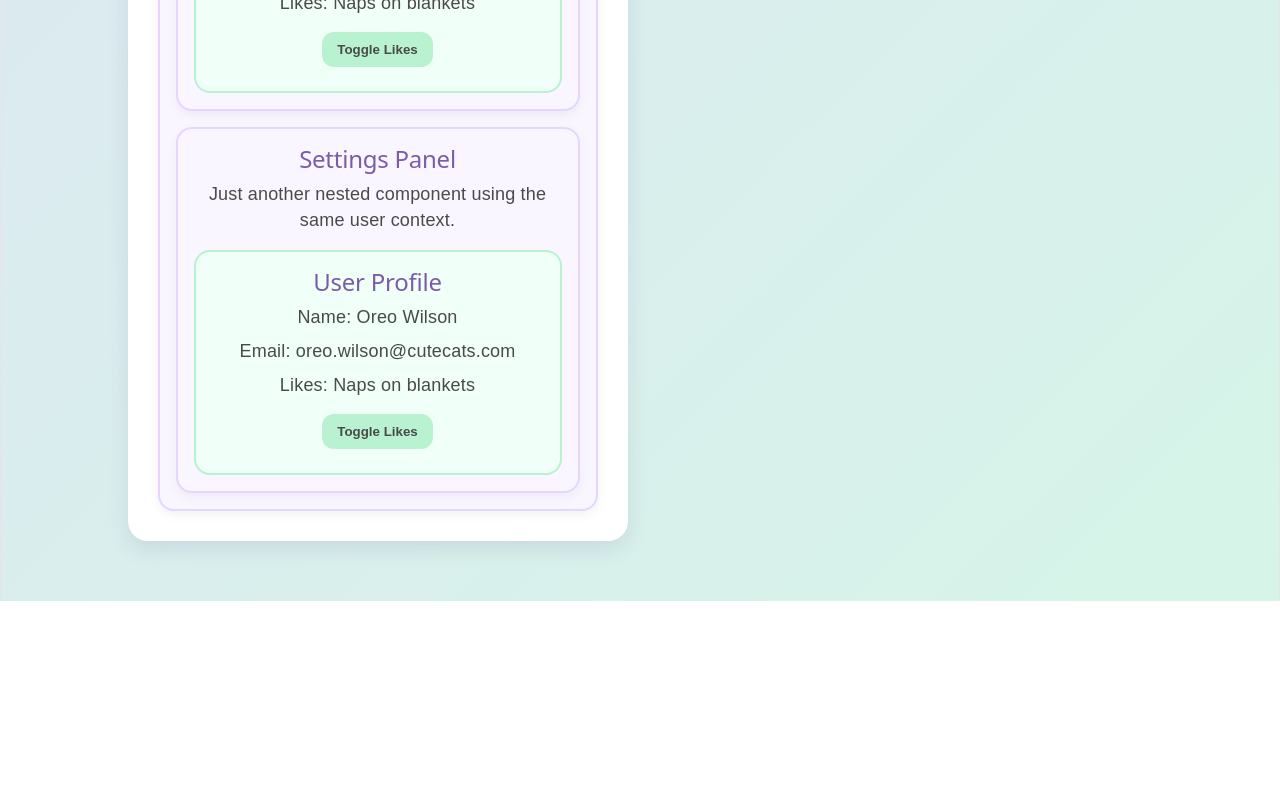
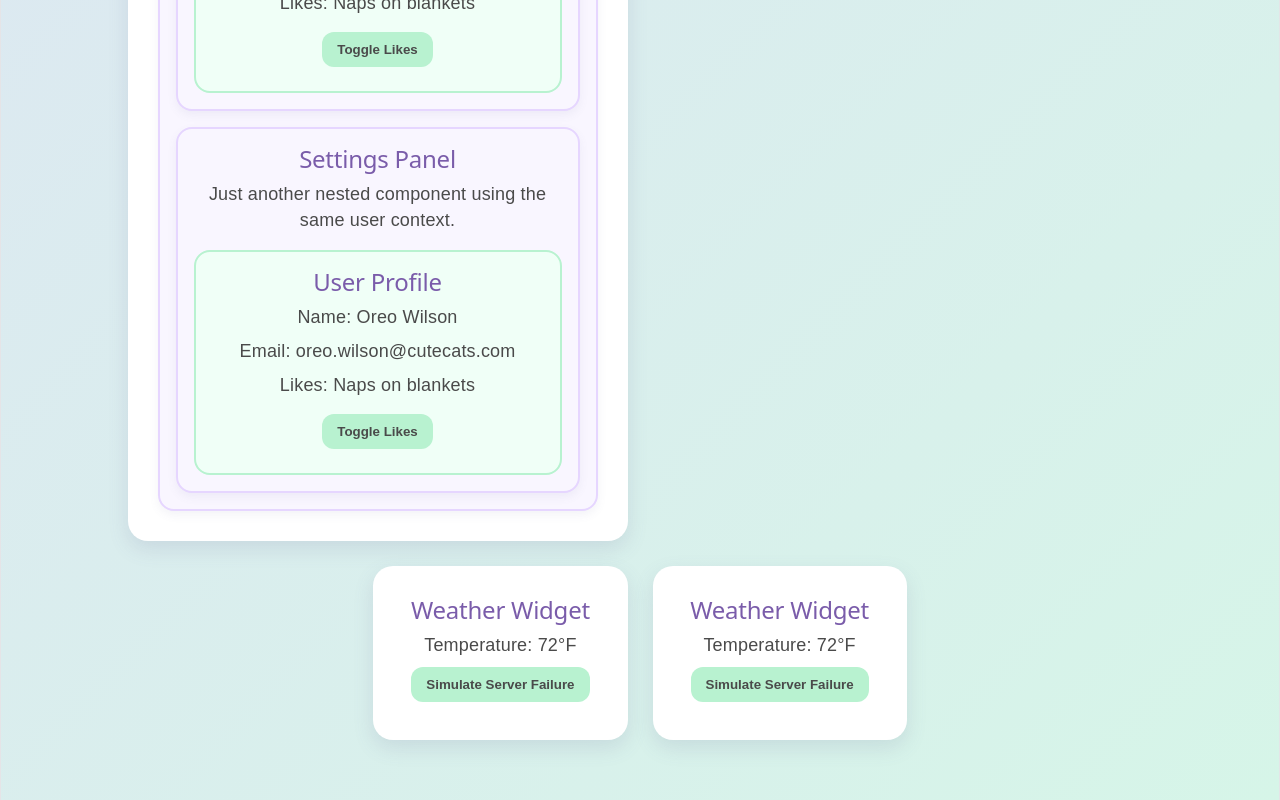
Before and after one commit to cuwilson/AD312-S26-React-App, a React (Vite) app in the folder portfolio-app/: page / in a window 1280 px wide. Shown: the part 3430-4230 px from the top of the page. Before the commit the page ends 4031 px from the top, so only its background shows below. Built offline with nearby package versions, Linux system fonts and the light colour scheme.

Commit message:
add error boundary

```diff
--- /dev/null
+++ b/portfolio-app/src/components/BrokenWidget.tsx
@@ -0,0 +1,22 @@
+import { useState } from "react"
+
+function BrokenWidget() {
+  const [crash, setCrash] = useState(false)
+
+  if (crash) {
+    throw new Error("Weather service returned corrupted data")
+  }
+
+  return (
+    <div className="container">
+      <h2>Weather Widget</h2>
+      <p>Temperature: 72°F</p>
+
+      <button onClick={() => setCrash(true)}>
+        Simulate Server Failure
+      </button>
+    </div>
+  )
+}
+
+export default BrokenWidget
--- /dev/null
+++ b/portfolio-app/src/components/ErrorBoundary.tsx
@@ -0,0 +1,41 @@
+import { Component, type ReactNode } from "react"
+
+type ErrorBoundaryProps = {
+  children: ReactNode
+}
+
+type ErrorBoundaryState = {
+  hasError: boolean
+}
+
+class ErrorBoundary extends Component<ErrorBoundaryProps, ErrorBoundaryState> {
+  constructor(props: ErrorBoundaryProps) {
+    super(props)
+
+    this.state = {
+      hasError: false,
+    }
+  }
+
+  static getDerivedStateFromError() {
+    return {
+      hasError: true,
+    }
+  }
+
+  render() {
+    if (this.state.hasError) {
+      return (
+        <div className="container">
+          <h2>Widget Unavailable</h2>
+          <p>Something went wrong</p>
+          <p>but the rest of the app is still working.</p>
+        </div>
+      )
+    }
+
+    return this.props.children
+  }
+}
+
+export default ErrorBoundary
--- a/portfolio-app/src/pages/Home.tsx
+++ b/portfolio-app/src/pages/Home.tsx
@@ -6,6 +6,8 @@ import ShoppingList from '../components/ShoppingListWithImmer'
 import UserProfileWithImmer from '../components/UserProfilewithImmer'
 import ContextDemo from '../components/ContextDemo'
 import ResponsiveCard from "../components/ResponsiveCard"
+import ErrorBoundary from "../components/ErrorBoundary"
+import BrokenWidget from "../components/BrokenWidget"
 
 function Home() {
     return (
@@ -23,6 +25,10 @@ function Home() {
             <ShoppingList />
             <ContextDemo />
             <ResponsiveCard />
+            <ErrorBoundary>
+                <BrokenWidget />
+            </ErrorBoundary>
+            <BrokenWidget />
         </div>
     )
 }
```
Also changed, not shown: 1 other file (tests, documents, lock files or other folders).
